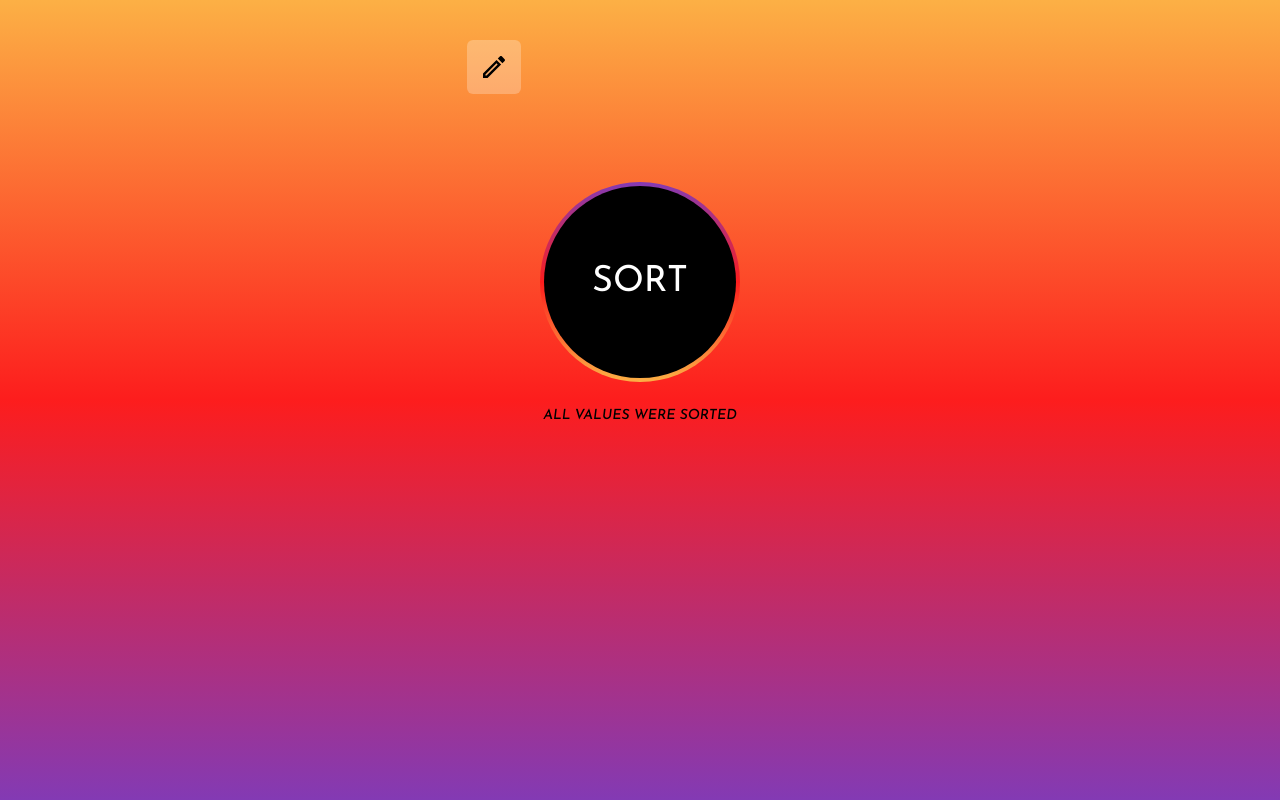
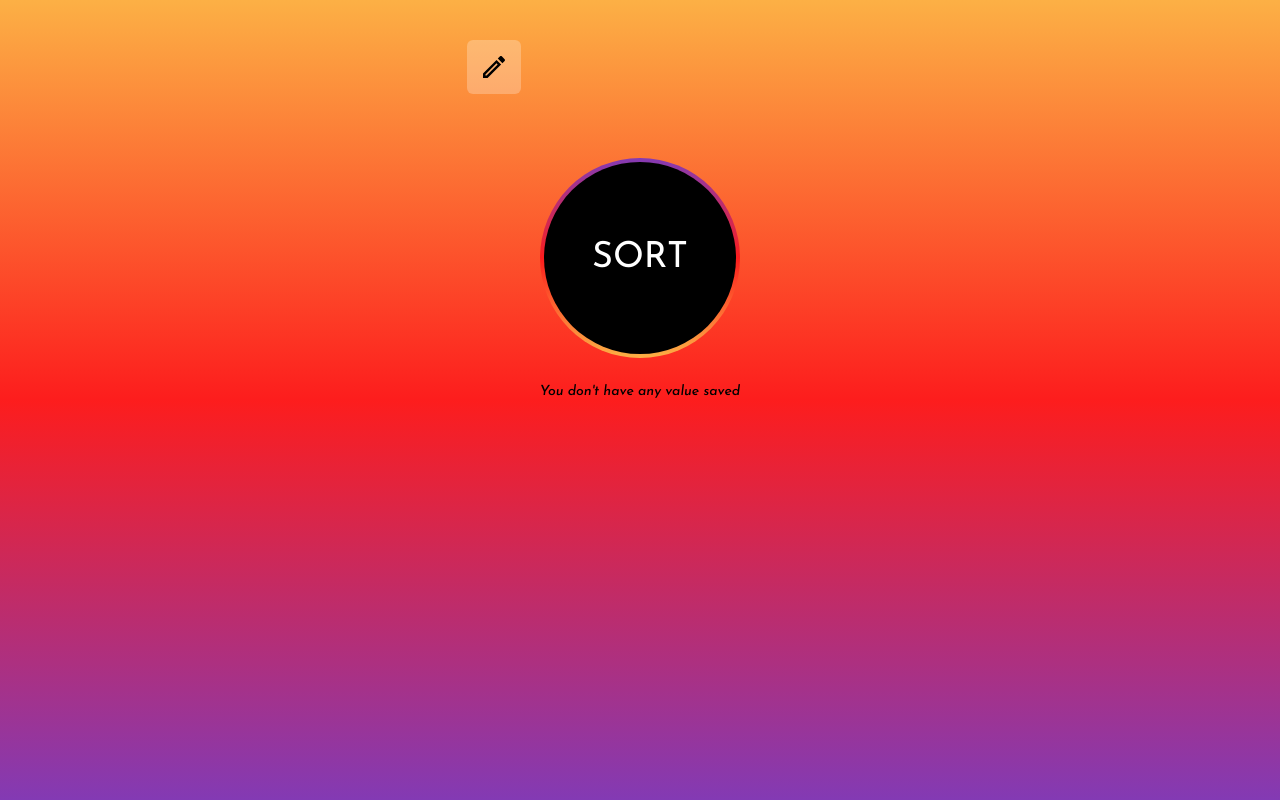
Before and after one commit to NataliaFrancisca/draw-a-name-helper, a React (Vite) app: page /sort in a window 1280 px wide. Built offline with nearby package versions, Linux system fonts and the light colour scheme.

Commit message:
feat: added alt to the image and a import the SortedList component

```diff
--- a/src/pages/sort/Sort.tsx
+++ b/src/pages/sort/Sort.tsx
@@ -1,33 +1,31 @@
 import { useNavigate } from "react-router-dom";
 import editImage from "../../assets/edit.svg";
-import NameList from "../../components/NameList/NameList";
 import { useSortValue } from "../../hooks/useSortValue";
 import ButtonSort from "../../components/ButtonSort/ButtonSort";
+import SortedList from "../../components/NameList/SortedList";
 
 const Sort = () => {
 
     const navigate = useNavigate();
 
-    const { sortValue, values, sortedValue, sortedValues } = useSortValue();
+    const { componentMessage, sortValue, values, sortedValue, sortedValues } = useSortValue();
 
     return(
         <main className="bg-custom-gradient min-h-screen p-10 gap-8 flex flex-col md:w-2/6 md:m-auto">
 
             <button className="bg-button-transparent p-4 rounded-md flex w-fit mb-8" onClick={() => navigate('/register')}>
-                <img src={editImage} />
+                <img src={editImage} alt="a pencil icon"/>
             </button>
 
-
             <section className="gap-6 flex flex-col">
-                <h1 className="text-center text-5xl font-bold">{sortedValue}</h1>
+                {sortedValue && <h2 className="text-center text-5xl font-bold">{sortedValue}</h2>}
 
                 <ButtonSort sortValue={sortValue} values={values}/>
 
-                {values.length === 0 && <p className="font-medium italic text-center text-sm">ALL VALUES WERE SORTED</p>}
+                <p className="font-medium italic text-center text-sm">{componentMessage()}</p>
             </section>
 
-
-            {sortedValues.length > 0 && <NameList names={sortedValues}/>}
+            {sortedValues.length > 0 && <SortedList names={sortedValues}/>}
 
         </main>
     )
```
